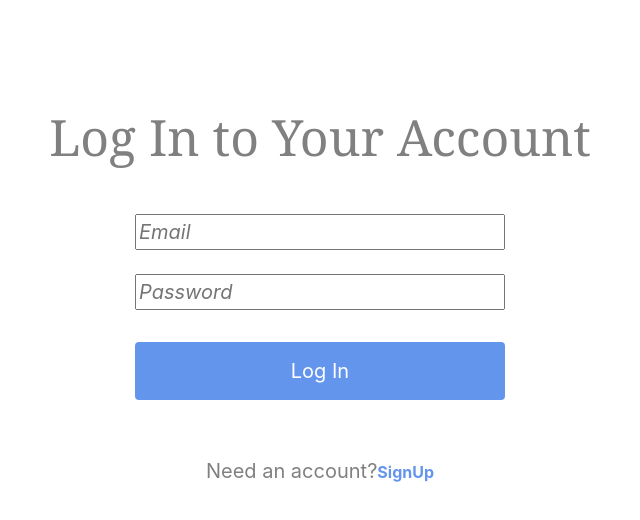
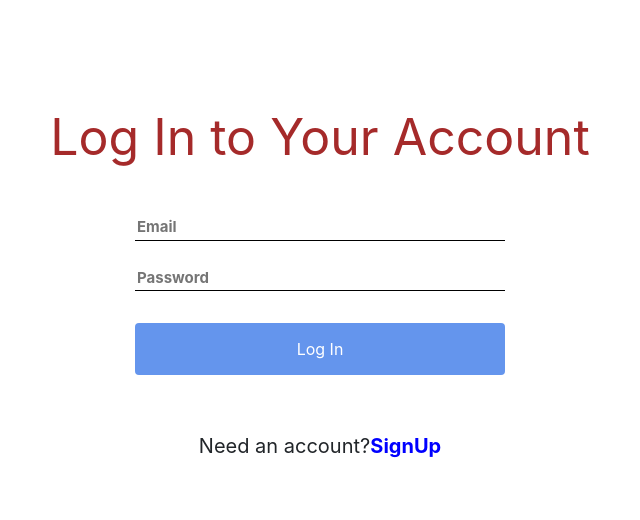
Before and after one commit to trishaMagical/BookManagement, a React (Create React App) app in the folder client/: page /login in a window 1280 px wide. Shown: the top 520 px of the page, without its empty margins (320-960 px from the left). Built offline with nearby package versions, Linux system fonts and the light colour scheme.

Commit message:
Login page css done

```diff
--- a/client/src/pages/Login.css
+++ b/client/src/pages/Login.css
@@ -1,24 +1,24 @@
+
+:root{
+    --colorValue:brown;
+    --fontstyleValue:Georgia, 'Times New Roman', Times, serif;
+}
 .loginlabelContainer{
-color: grey;
-font-size: 50px;
-font-weight: 500;
-font-family: Georgia, 'Times New Roman', Times, serif;
+    font-size: 50px;
+    color:var(--colorValue)
 }
 .inputboxLoginstyle{
-    font-size: 20px;
+    background: transparent;
+    border: none;
+    border-bottom: 1px solid #000000;
     width: 100%;
-    font-style: italic;
+    font-size: 15px;
+    font-weight: bold;
 }
 .secondContainer{
     font-size: 20px;
-    color: grey;
-
 }
 .signupTextstyle{
-    color:cornflowerblue
+    font-size: 20px;
+    color:blue;
 }
-.submitbuttonstyle{
-
-    font-size:20px ;
-    font-weight: bold;
-}
--- a/client/src/pages/Login.js
+++ b/client/src/pages/Login.js
@@ -40,9 +40,6 @@ const Login = () => {
 
       }}
         onSubmit={loginSubmit}>
-
-
-
         <br />
         <input
           className='inputboxLoginstyle'
```
